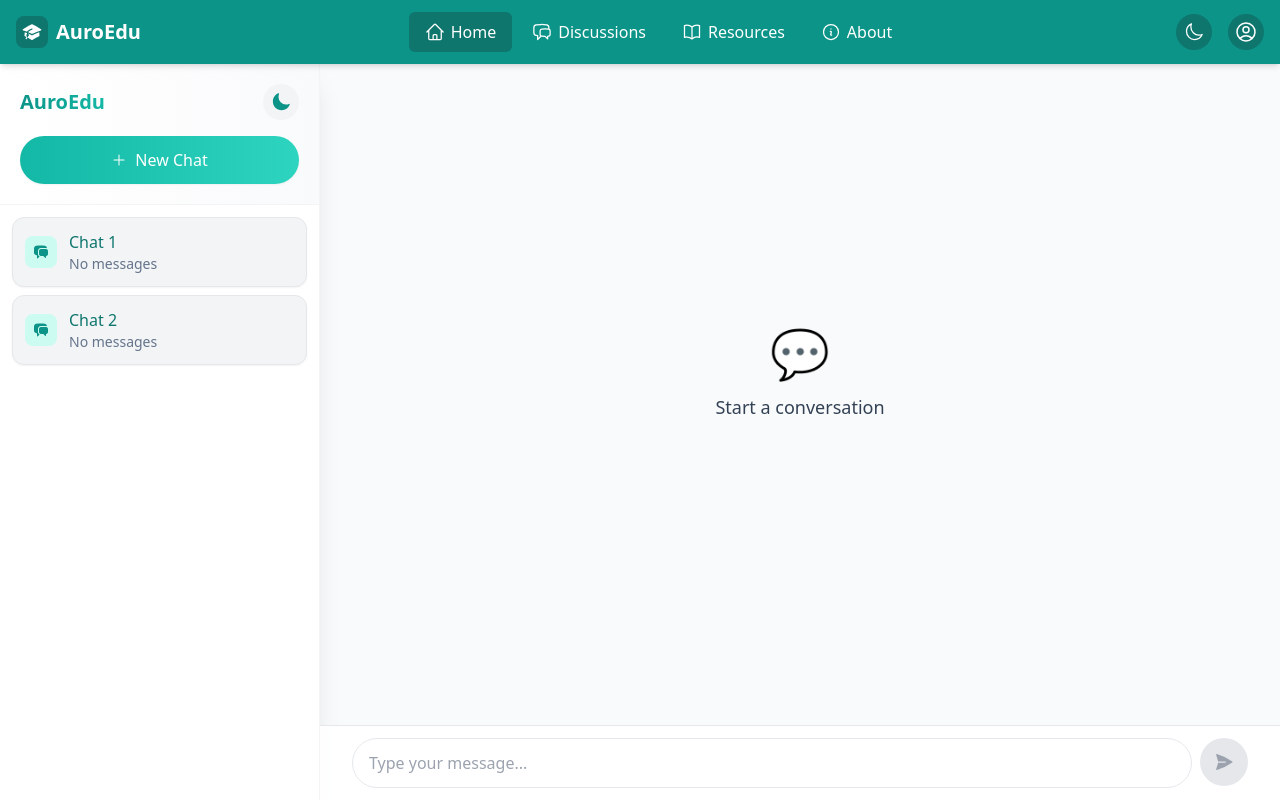
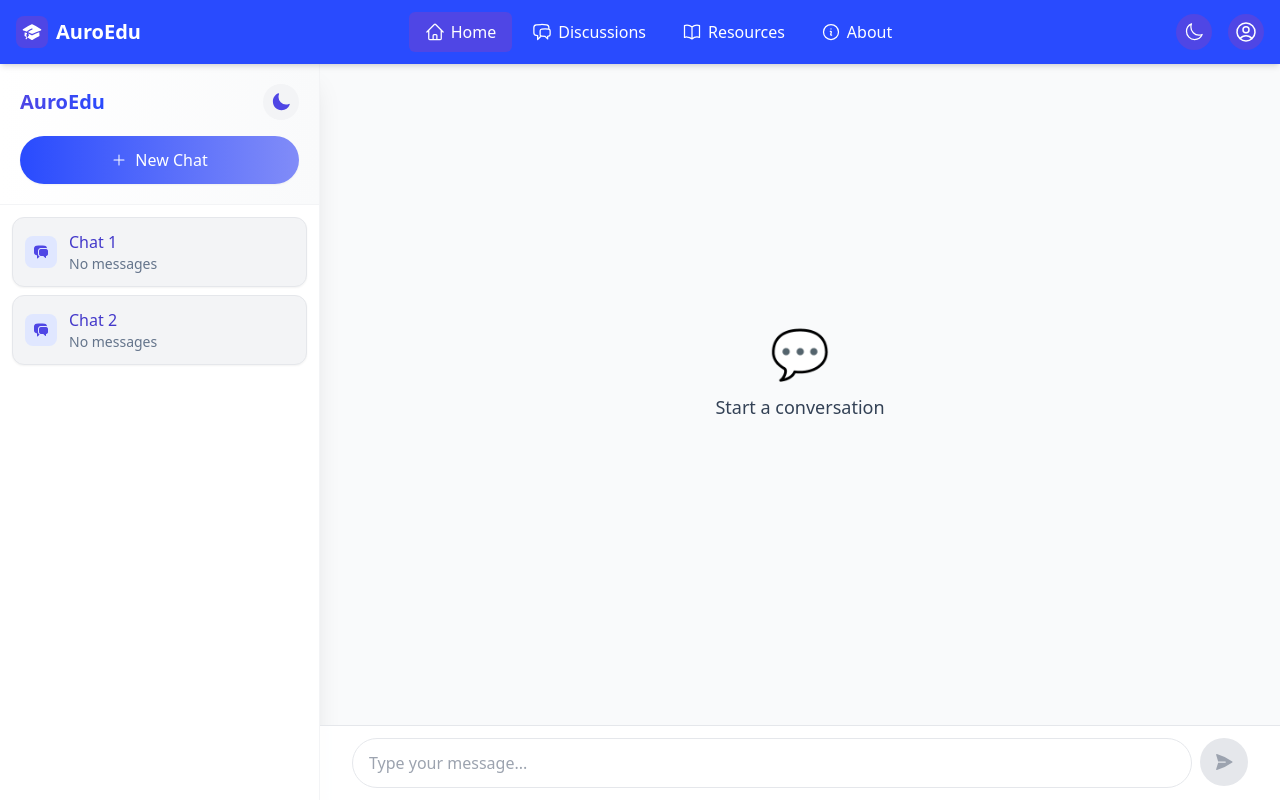
Before and after one commit to shaikyajash/AuroEdu_Chat, a React (Vite) app in the folder frontend/: page / in a window 1280 px wide. Built offline with nearby package versions, Linux system fonts and the light colour scheme; what axios-retry would draw is missing.

Commit message:
slight changes

```diff
--- a/frontend/src/components/NavigationBar.jsx
+++ b/frontend/src/components/NavigationBar.jsx
@@ -18,9 +18,7 @@ const NavigationBar = () => {
   const [isMobileMenuOpen, setIsMobileMenuOpen] = useState(false);
 
   // Check if a path is active
-  const isActive = (path) => {
-    return location.pathname === path;
-  };
+  const isActive = (path) => location.pathname === path;
 
   // Navigation links data to avoid repetition
   const navigationLinks = [
@@ -46,21 +44,13 @@ const NavigationBar = () => {
     }
   ];
 
-  // Toggle mobile menu
-  const toggleMobileMenu = () => {
-    setIsMobileMenuOpen(!isMobileMenuOpen);
-  };
-
-  // Close mobile menu when a link is clicked
-  const handleLinkClick = () => {
-    if (isMobileMenuOpen) {
-      setIsMobileMenuOpen(false);
-    }
-  };
+  // Toggle mobile menu and close when link is clicked
+  const toggleMobileMenu = () => setIsMobileMenuOpen(!isMobileMenuOpen);
+  const handleLinkClick = () => isMobileMenuOpen && setIsMobileMenuOpen(false);
 
   return (
     <nav className={`fixed top-0 left-0 right-0 z-50 shadow-md ${
-      isDarkMode ? "bg-slate-900 text-slate-100" : "bg-teal-600 text-white"
+      isDarkMode ? "bg-slate-900 text-slate-100" : "bg-blue-500 text-white"
     }`}>
       <div className="container mx-auto px-4">
         <div className="flex justify-between items-center h-16">
@@ -68,7 +58,7 @@ const NavigationBar = () => {
           <div className="flex items-center">
             <Link to="/" className="flex items-center gap-2" onClick={handleLinkClick}>
               <div className={`p-1.5 rounded-lg ${
-                isDarkMode ? "bg-teal-800" : "bg-teal-700"
+                isDarkMode ? "bg-blue-800" : "bg-blue-600"
               }`}>
                 <svg xmlns="http://www.w3.org/2000/svg" viewBox="0 0 24 24" fill="currentColor" className="w-5 h-5">
                   <path d="M11.7 2.805a.75.75 0 0 1 .6 0A60.65 60.65 0 0 1 22.83 8.72a.75.75 0 0 1-.231 1.337 49.949 49.949 0 0 0-9.902 3.912l-.003.002-.34.18a.75.75 0 0 1-.707 0A50.009 50.009 0 0 0 7.5 12.174v-.224c0-.131.067-.248.172-.311a54.614 54.614 0 0 1 4.653-2.52.75.75 0 0 0-.65-1.352 56.129 56.129 0 0 0-4.78 2.589 1.858 1.858 0 0 0-.859 1.228 49.803 49.803 0 0 0-4.634-1.527.75.75 0 0 1-.231-1.337A60.653 60.653 0 0 1 11.7 2.805Z" />
@@ -77,7 +67,7 @@ const NavigationBar = () => {
                 </svg>
               </div>
               <span className={`text-xl font-bold ${
-                isDarkMode ? "text-teal-400" : "text-white"
+                isDarkMode ? "text-blue-400" : "text-white"
               }`}>AuroEdu</span>
             </Link>
           </div>
@@ -91,9 +81,9 @@ const NavigationBar = () => {
                 className={`flex items-center gap-1.5 px-4 py-2 rounded-md transition-colors ${
                   isActive(link.to)
                     ? isDarkMode
-                      ? "bg-slate-800 text-teal-400"
-                      : "bg-teal-700 text-white"
-                    : "hover:bg-opacity-20 hover:bg-teal-700"
+                      ? "bg-slate-800 text-blue-400"
+                      : "bg-blue-600 text-white"
+                    : "hover:bg-opacity-20 hover:bg-blue-600"
                 }`}
                 onClick={handleLinkClick}
               >
@@ -109,8 +99,8 @@ const NavigationBar = () => {
               onClick={toggleTheme}
               className={`p-2 rounded-full ${
                 isDarkMode
-                  ? "bg-slate-800 hover:bg-slate-700 text-teal-400"
-                  : "bg-teal-700 hover:bg-teal-800 text-white"
+                  ? "bg-slate-800 hover:bg-slate-700 text-blue-400"
+                  : "bg-blue-600 hover:bg-blue-700 text-white"
               } transition-colors`}
               aria-label="Toggle theme"
             >
@@ -126,7 +116,7 @@ const NavigationBar = () => {
             </button>
 
             <div className={`hidden md:flex items-center justify-center h-9 w-9 rounded-full ${
-              isDarkMode ? "bg-slate-800 text-teal-400 border border-slate-700" : "bg-teal-700 text-white"
+              isDarkMode ? "bg-slate-800 text-blue-400 border border-slate-700" : "bg-blue-600 text-white"
             }`}>
               <UserCircleIcon className="h-6 w-6" />
             </div>
@@ -147,9 +137,9 @@ const NavigationBar = () => {
         </div>
       </div>
 
-      {/* Mobile Navigation Menu - expanded when isMobileMenuOpen is true */}
+      {/* Mobile Navigation Menu */}
       <div className={`md:hidden px-4 py-3 ${
-        isDarkMode ? "bg-slate-800 border-t border-slate-700" : "bg-teal-700 border-t border-teal-500"
+        isDarkMode ? "bg-slate-800 border-t border-slate-700" : "bg-blue-600 border-t border-blue-400"
       } ${isMobileMenuOpen ? "block" : "hidden"}`}>
         {navigationLinks.map((link) => (
           <Link
@@ -158,9 +148,9 @@ const NavigationBar = () => {
             className={`flex items-center gap-2 py-3 px-2 ${
               isActive(link.to)
                 ? isDarkMode
-                  ? "text-teal-400 bg-slate-700 rounded-md"
-                  : "text-white bg-teal-600 rounded-md"
-                : "text-white hover:bg-opacity-20 hover:bg-teal-600 rounded-md"
+                  ? "text-blue-400 bg-slate-700 rounded-md"
+                  : "text-white bg-blue-500 rounded-md"
+                : "text-white hover:bg-opacity-20 hover:bg-blue-500 rounded-md"
             }`}
             onClick={handleLinkClick}
           >
@@ -170,9 +160,9 @@ const NavigationBar = () => {
         ))}
 
         {/* Mobile user profile link */}
-        <div className="flex items-center gap-2 py-3 px-2 mt-2 border-t border-teal-500">
+        <div className="flex items-center gap-2 py-3 px-2 mt-2 border-t border-blue-400">
           <div className={`flex items-center justify-center h-8 w-8 rounded-full ${
-            isDarkMode ? "bg-slate-700 text-teal-400" : "bg-teal-600 text-white"
+            isDarkMode ? "bg-slate-700 text-blue-400" : "bg-blue-500 text-white"
           }`}>
             <UserCircleIcon className="h-6 w-6" />
           </div>
--- a/frontend/src/components/ResourcesSection.jsx
+++ b/frontend/src/components/ResourcesSection.jsx
@@ -62,7 +62,7 @@ const ResourceCard = ({ resource, isDarkMode }) => {
             </h3>
             <div className="flex items-center gap-2 mt-1">
               <span className={`flex items-center gap-1 text-xs px-2 py-0.5 rounded-full ${
-                isDarkMode ? "bg-slate-700 text-teal-300" : "bg-teal-100 text-teal-700"
+                isDarkMode ? "bg-slate-700 text-blue-300" : "bg-blue-100 text-blue-700"
               }`}>
                 {getTypeIcon(resource.type)}
                 <span>{resource.type.charAt(0).toUpperCase() + resource.type.slice(1)}</span>
@@ -116,7 +116,7 @@ const ResourceCard = ({ resource, isDarkMode }) => {
                   fill="currentColor"
                   className={`w-4 h-4 ${
                     i < Math.floor(resource.rating)
-                      ? isDarkMode ? "text-teal-400" : "text-teal-500"
+                      ? isDarkMode ? "text-blue-400" : "text-blue-500"
                       : isDarkMode ? "text-slate-600" : "text-gray-300"
                   }`}
                 >
@@ -132,7 +132,7 @@ const ResourceCard = ({ resource, isDarkMode }) => {
           <a
             href="#"
             className={`flex items-center gap-1 text-sm font-medium ${
-              isDarkMode ? "text-teal-400 hover:text-teal-300" : "text-teal-600 hover:text-teal-500"
+              isDarkMode ? "text-blue-400 hover:text-blue-300" : "text-blue-600 hover:text-blue-500"
             }`}
           >
             <span>View</span>
@@ -191,7 +191,7 @@ const ResourcesSection = () => {
                 isDarkMode
                   ? "bg-slate-700 border border-slate-600 text-white placeholder:text-slate-400"
                   : "bg-white border border-slate-200 text-slate-800 placeholder:text-slate-400"
-              } focus:outline-none focus:ring-2 focus:ring-teal-500`}
+              } focus:outline-none focus:ring-2 focus:ring-blue-500`}
             />
           </div>
 
@@ -215,8 +215,8 @@ const ResourcesSection = () => {
             className={`px-4 py-2 rounded-full text-sm font-medium transition-colors ${
               activeFilter === filter.id
                 ? isDarkMode
-                  ? "bg-teal-600 text-white"
-                  : "bg-teal-500 text-white"
+                  ? "bg-blue-600 text-white"
+                  : "bg-blue-500 text-white"
                 : isDarkMode
                   ? "bg-slate-800 text-slate-300 hover:bg-slate-700"
                   : "bg-white text-slate-700 border border-slate-200 hover:bg-gray-100"
--- a/frontend/src/components/SideBar.jsx
+++ b/frontend/src/components/SideBar.jsx
@@ -63,7 +63,7 @@ const Sidebar = () => {
         }`}>
           <div className="flex items-center justify-between mb-4">
             <h4 className={`font-bold text-xl ${
-              isDarkMode ? 'bg-gradient-to-r from-teal-400 to-teal-300 text-transparent bg-clip-text' : 'bg-gradient-to-r from-teal-600 to-teal-500 text-transparent bg-clip-text'
+              isDarkMode ? 'bg-gradient-to-r from-blue-400 to-blue-300 text-transparent bg-clip-text' : 'bg-gradient-to-r from-blue-600 to-blue-500 text-transparent bg-clip-text'
             }`}>
               AuroEdu
             </h4>
@@ -72,8 +72,8 @@ const Sidebar = () => {
                 onClick={toggleTheme}
                 className={`p-2 rounded-full transition-colors ${
                   isDarkMode
-                    ? 'bg-slate-800 hover:bg-slate-700 text-teal-400'
-                    : 'bg-gray-100 hover:bg-gray-200 text-teal-600'
+                    ? 'bg-slate-800 hover:bg-slate-700 text-blue-400'
+                    : 'bg-gray-100 hover:bg-gray-200 text-blue-600'
                 }`}
               >
                 {isDarkMode ? (
@@ -90,8 +90,8 @@ const Sidebar = () => {
           <button
             className={`flex items-center justify-center gap-2 w-full py-3 px-4 rounded-full shadow-sm ${
               isDarkMode
-                ? 'bg-gradient-to-r from-teal-600 to-teal-500 hover:from-teal-500 hover:to-teal-400 text-white'
-                : 'bg-gradient-to-r from-teal-500 to-teal-400 hover:from-teal-400 hover:to-teal-300 text-white'
+                ? 'bg-gradient-to-r from-blue-600 to-blue-500 hover:from-blue-500 hover:to-blue-400 text-white'
+                : 'bg-gradient-to-r from-blue-500 to-blue-400 hover:from-blue-400 hover:to-blue-300 text-white'
             } transition-all transform active:scale-[0.98]`}
             onClick={createNewSession}
           >
@@ -125,10 +125,10 @@ const Sidebar = () => {
                   <div className={`p-2 rounded-lg ${
                     isDarkMode
                       ? currentSessionId === session.id
-                        ? 'bg-teal-900/50 text-teal-300'
+                        ? 'bg-blue-900/50 text-blue-300'
                         : 'bg-slate-800 text-slate-400'
                       : currentSessionId === session.id
-                        ? 'bg-teal-100 text-teal-600'
+                        ? 'bg-blue-100 text-blue-600'
                         : 'bg-gray-200 text-gray-500'
                   }`}>
                     <ChatBubbleLeftRightIcon className="h-4 w-4" />
@@ -137,8 +137,8 @@ const Sidebar = () => {
                     <p className={`font-medium truncate ${
                       currentSessionId === session.id
                         ? isDarkMode
-                          ? 'text-teal-300'
-                          : 'text-teal-700'
+                          ? 'text-blue-300'
+                          : 'text-blue-700'
                         : ''
                     }`}>
                       {session.name}
--- a/frontend/src/store/themeStore.js
+++ b/frontend/src/store/themeStore.js
@@ -5,7 +5,7 @@ const useThemeStore = create(
   persist(
     (set) => ({
       isDarkMode: false,
-      accentColor: 'teal', // New accent color (teal instead of violet)
+      accentColor: 'blue', // Changed from teal to blue
       toggleTheme: () => set((state) => ({ isDarkMode: !state.isDarkMode })),
       setAccentColor: (color) => set({ accentColor: color }),
     }),
--- a/frontend/tailwind.config.js
+++ b/frontend/tailwind.config.js
@@ -43,6 +43,18 @@ export default {
           800: '#065f46',
           900: '#064e3b',
         },
+        blue: {
+          50: '#eef2ff',
+          100: '#e0e7ff',
+          200: '#c7d2fe',
+          300: '#a5b4fc',
+          400: '#818cf8',
+          500: '#294BFE', /* Our main blue color */
+          600: '#4f46e5',
+          700: '#4338ca',
+          800: '#3730a3',
+          900: '#312e81',
+        },
       },
       backgroundImage: {
         'gradient-radial': 'radial-gradient(var(--tw-gradient-stops))',
```
Also changed, not shown: frontend/src/components/AboutSection.jsx (+7 -7 lines), frontend/src/components/ChatComponent.jsx (+8 -9 lines), frontend/src/components/DiscussionSection.jsx (+9 -9 lines).
